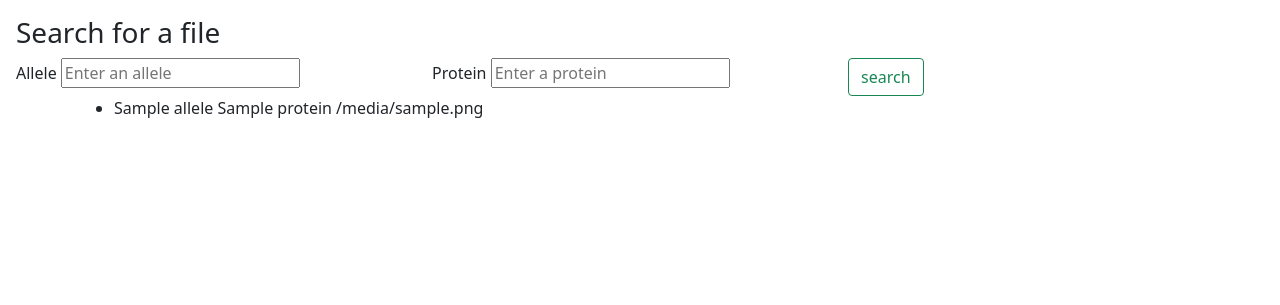
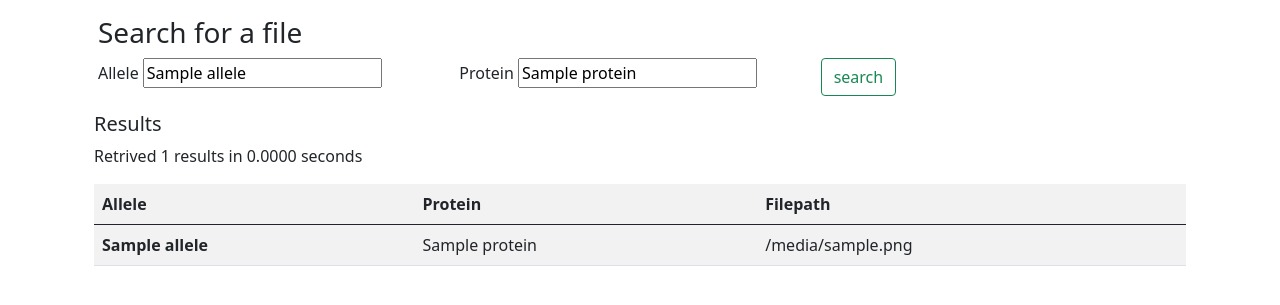
Before and after one commit to TrippleCCC/KavrakiLabWebApp, a Flask app: template application/templates/results.html in a window 1280 px wide. Shown: the part 50-355 px from the top of the page. Run offline with Flask 2, Linux system fonts and the light colour scheme; the template is opened without the code that fills it: most values are stand-ins (such as "Sample title", 1, 10 or a date in 2020).

Commit message:
Update results template to use table

```diff
--- a/application/db.py
+++ b/application/db.py
@@ -13,8 +13,6 @@ def get_db():
         )
         g.db.row_factory = sqlite3.Row
 
-    print(g.db)
-
     return g.db
 
 def close_db(e=None):
--- a/application/templates/base.html
+++ b/application/templates/base.html
@@ -21,16 +21,17 @@
 			</div>
 		</nav>
 
-		<form action="/search" method="post" class="col mx-3 align-items-center">
+		<div class="container">
+			<form action="/search" method="post" class="col mx-3 mb-3 align-items-center">
 				<h3>Search for a file</h3>
 				<div class="row g-0 mx-auto">
 					<div class="col">
 						<label for="allele" class="form-label">Allele</label>
-					<input name="allele" id="allele" placeholder="Enter an allele"/>
+						<input name="allele" id="allele" placeholder="Enter an allele" value='{{ allele if allele else "" }}'/>
 					</div>
 					<div class="col">
 						<label for="protein" class="form-label">Protein</label>
-					<input name="protein" id="protein" placeholder="Enter a protein"/>
+						<input name="protein" id="protein" placeholder="Enter a protein" value='{{ protein if protein else "" }}'/>
 					</div>
 					<div class="col">
 						<input class="btn btn-outline-success" type="submit" value="search">
@@ -42,6 +43,7 @@
 			<div class="container">
 			{% block results %}{% endblock %}
 			</div>
+		</div>
 
 		<!-- Bootstrap JavaScript -->
 		<script src="https://cdn.jsdelivr.net/npm/bootstrap@5.0.0-beta2/dist/js/bootstrap.bundle.min.js"
--- a/application/templates/results.html
+++ b/application/templates/results.html
@@ -1,9 +1,24 @@
 {% extends 'base.html' %}
 
 {% block results %}
-<ul>
+<h5>Results</h5>
+<p>Retrived {{ num_results }} results in {{ '%2.4f' % query_time }} seconds</p>
+<table class="table table-striped">
+	<thread>
+		<tr>
+			<th scope="col">Allele</th>
+			<th scope="col">Protein</th>
+			<th scope="col">Filepath</th>
+		</tr>
+	</thread>
+	<tbody>
 	{% for row in results %}
-	<li>{{ row["allele"] }} {{ row["protein"] }} {{ row["filepath"] }}</li>
+	<tr>
+		<th scope="row">{{ row["allele"] }}</th>
+		<td>{{ row["protein"] }}</td>
+		<td>{{ row["filepath"] }}</td>
+	</tr>
 	{% endfor %}
-</ul>
+	</tbody>
+</table>
 {% endblock %}
```
Also changed, not shown: application/home.py (+9 -2 lines). Lines whose indentation alone changed are shown as unchanged.
